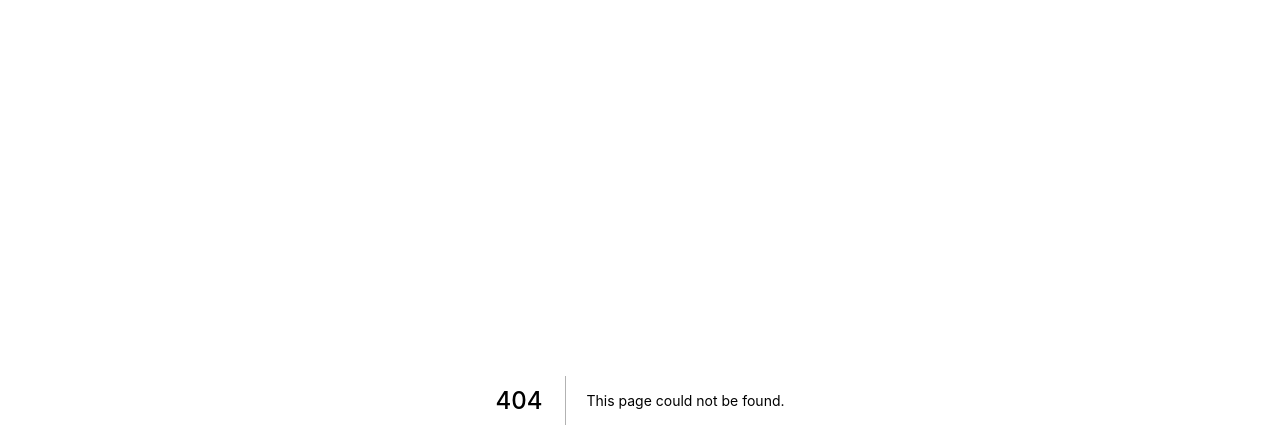
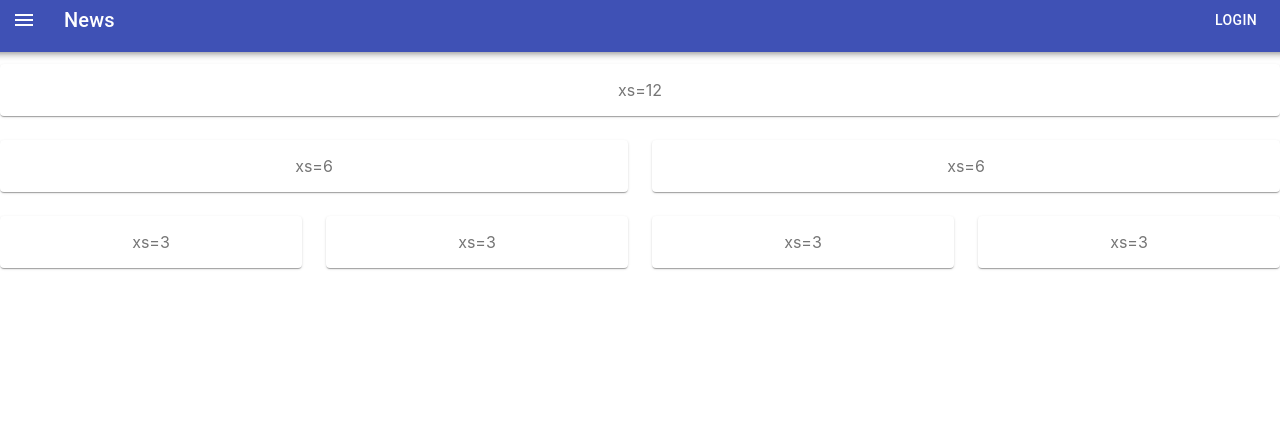
Before and after one commit to matias-ibserveis/curso_react, a Next.js app in the folder curso_youtube/: page /curso_material/grid1 in a window 1280 px wide. Before the commit this address had no page. Shown: the top 448 px of the page. Built offline with nearby package versions, Linux system fonts and the light colour scheme.

Commit message:
grid1_ok

```diff
--- /dev/null
+++ b/curso_youtube/pages/curso_material/grid1.js
@@ -0,0 +1,50 @@
+import React from 'react';
+import { makeStyles } from '@material-ui/core/styles';
+import Paper from '@material-ui/core/Paper';
+import Grid from '@material-ui/core/Grid';
+
+import Mi_navbar from './componentes/comp_navbar1.js'
+
+const useStyles = makeStyles((theme) => ({
+  root: {
+    flexGrow: 1,
+  },
+  paper: {
+    padding: theme.spacing(2),
+    textAlign: 'center',
+    color: theme.palette.text.secondary,
+  },
+}));
+
+export default function CenteredGrid() {
+  const classes = useStyles();
+
+  return (
+    <div className={classes.root}>
+      <Grid container spacing={3}>
+      <Mi_navbar />
+        <Grid item xs={12}>
+          <Paper className={classes.paper}>xs=12</Paper>
+        </Grid>
+        <Grid item xs={6}>
+          <Paper className={classes.paper}>xs=6</Paper>
+        </Grid>
+        <Grid item xs={6}>
+          <Paper className={classes.paper}>xs=6</Paper>
+        </Grid>
+        <Grid item xs={3}>
+          <Paper className={classes.paper}>xs=3</Paper>
+        </Grid>
+        <Grid item xs={3}>
+          <Paper className={classes.paper}>xs=3</Paper>
+        </Grid>
+        <Grid item xs={3}>
+          <Paper className={classes.paper}>xs=3</Paper>
+        </Grid>
+        <Grid item xs={3}>
+          <Paper className={classes.paper}>xs=3</Paper>
+        </Grid>
+      </Grid>
+    </div>
+  );
+}
```
Also changed, not shown: curso_youtube/pages/curso_material/z_enlaces.txt (added).
